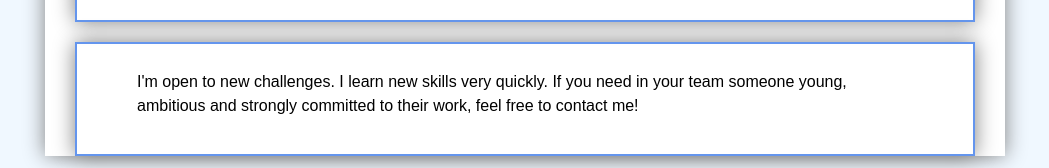
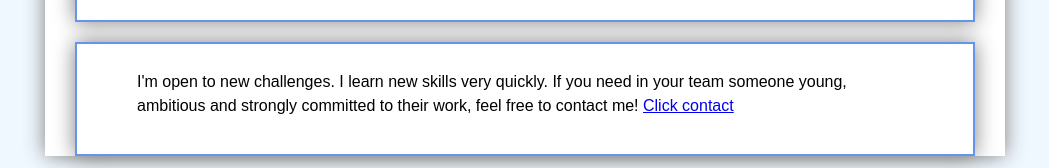
Before and after one commit to AmandaChawinska/simple-personal-homepage, a plain HTML site: page index.html in a window 1280 px wide. Shown: the part 1702-1870 px from the top of the page, without its empty margins (115-1164 px from the left). Drawn offline with Linux system fonts and the light colour scheme.

Commit message:
section reference "contact data"

```diff
--- a/index.html
+++ b/index.html
@@ -11,7 +11,7 @@
 
 <body>
     <div class="container">
-        <header class="container_header">
+        <header id="contact" class="container_header">
             <img class="header_profilePicture circle" src="/images/default-avatar.png" alt="Zdjęcie profilowe" />
             <div>
                 <h1>Amanda Chawińska</h1>
@@ -35,7 +35,8 @@
                     <li>
                         <img class="header_addressIcon circle" src="/images/birthday-cake.png" /><b>2 maja</b>
                     </li>
-                    <li><img class="header_addressIcon circle" src="/images/pin.png" /><b>Kraków</b>
+                    <li>
+                        <img class="header_addressIcon circle" src="/images/pin.png" /><b>Kraków</b>
                     </li>
                 </ul>
             </address>
@@ -124,7 +125,9 @@
             </section>
             <section class="container_section">
                 <p> I'm open to new challenges. I learn new skills very quickly. If you need in your team someone young,
-                    ambitious and strongly committed to their work, feel free to contact me!</p>
+                    ambitious and strongly committed to their work, feel free to contact me!
+                    <a href="#contact" class="header__link">Click contact</a>
+                </p>
             </section>
         </main>
     </div>
```
